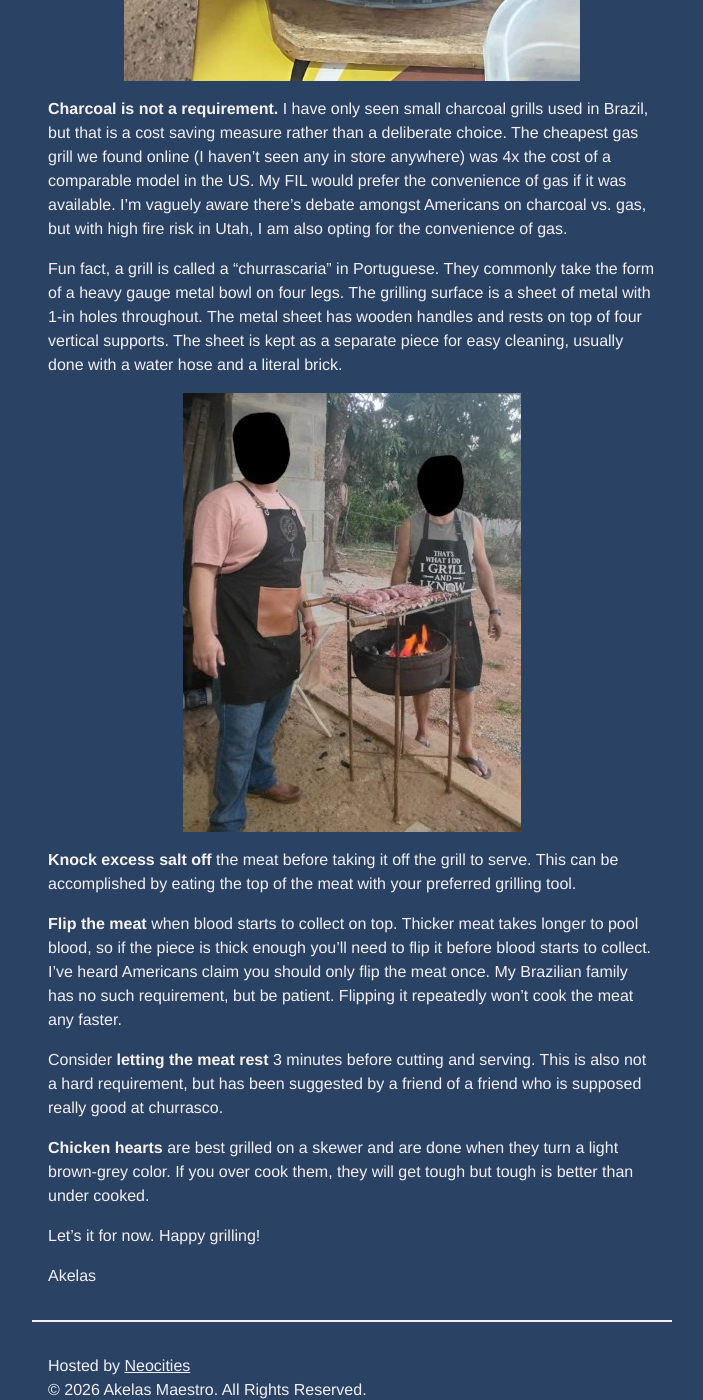
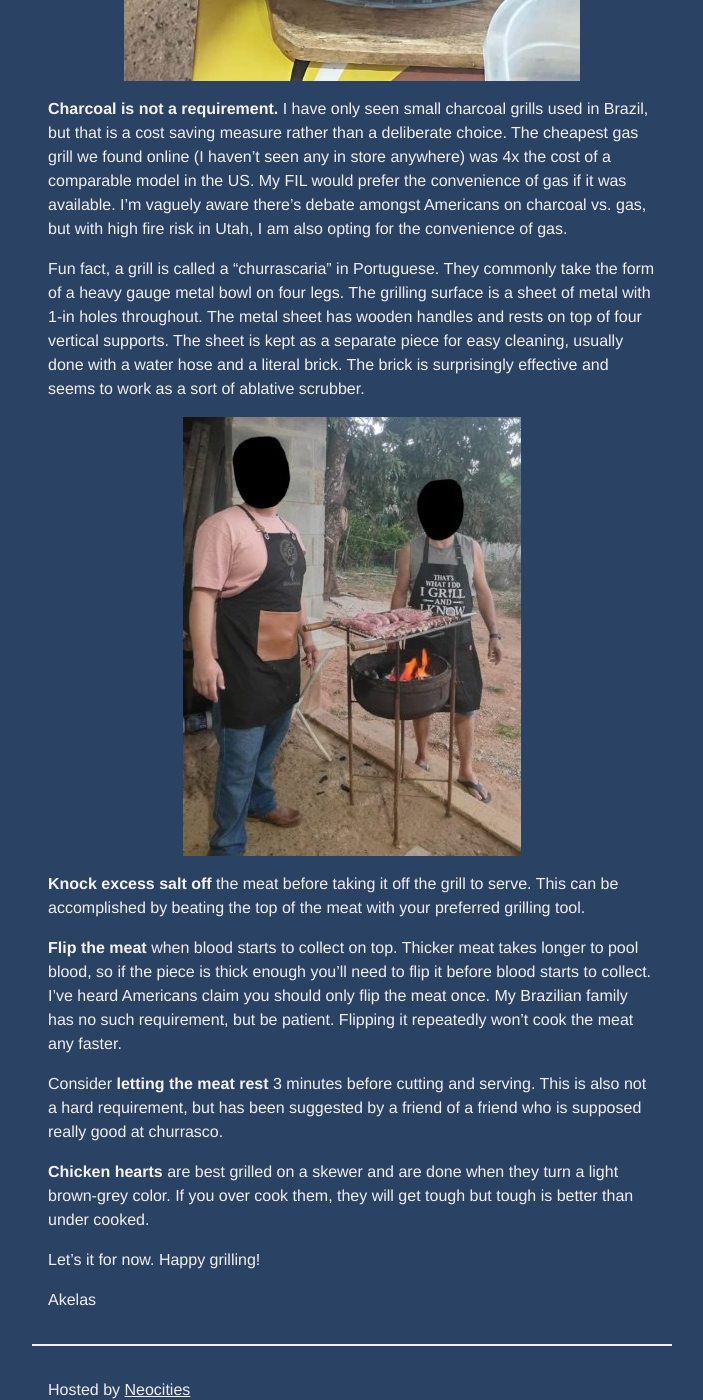
Before and after one commit to AkelasMaestro/akelasmaestro.github.io, a Jekyll site: the page built from _posts/2026-08-17-churrasco.md, in a window 1280 px wide and 1400 px high, scrolled down 6074 px. Shown: the whole window, without its empty margins (288-991 px from the left). Built offline with Jekyll 4.4.1, drawn with Linux system fonts in a browser that asks for light colours.

Commit message:
PUSH NOTE : 2026-08-17-churrasco.md

```diff
--- a/_posts/2026-08-17-churrasco.md
+++ b/_posts/2026-08-17-churrasco.md
@@ -105,11 +105,11 @@ Churrasco is not a science. You're putting meat over heat until it's cooked; pre
 
 **Charcoal is not a requirement.** I have only seen small charcoal grills used in Brazil, but that is a cost saving measure rather than a deliberate choice. The cheapest gas grill we found online (I haven't seen any in store anywhere) was 4x the cost of a comparable model in the US. My FIL would prefer the convenience of gas if it was available. I'm vaguely aware there's debate amongst Americans on charcoal vs. gas, but with high fire risk in Utah, I am also opting for the convenience of gas.
 
-Fun fact, a grill is called a "churrascaria" in Portuguese. They commonly take the form of a heavy gauge metal bowl on four legs. The grilling surface is a sheet of metal with 1-in holes throughout. The metal sheet has wooden handles and rests on top of four vertical supports. The sheet is kept as a separate piece for easy cleaning, usually done with a water hose and a literal brick.
+Fun fact, a grill is called a "churrascaria" in Portuguese. They commonly take the form of a heavy gauge metal bowl on four legs. The grilling surface is a sheet of metal with 1-in holes throughout. The metal sheet has wooden handles and rests on top of four vertical supports. The sheet is kept as a separate piece for easy cleaning, usually done with a water hose and a literal brick. The brick is surprisingly effective and seems to work as a sort of ablative scrubber.
 
 ![Akelas and FIL at the churrascaria](/resources/meat_cuts/churrascaria.jpg)
 
-**Knock excess salt off** the meat before taking it off the grill to serve. This can be accomplished by eating the top of the meat with your preferred grilling tool.
+**Knock excess salt off** the meat before taking it off the grill to serve. This can be accomplished by beating the top of the meat with your preferred grilling tool.
 
 **Flip the meat** when blood starts to collect on top. Thicker meat takes longer to pool blood, so if the piece is thick enough you'll need to flip it before blood starts to collect. I've heard Americans claim you should only flip the meat once. My Brazilian family has no such requirement, but be patient. Flipping it repeatedly won't cook the meat any faster.
 
```
